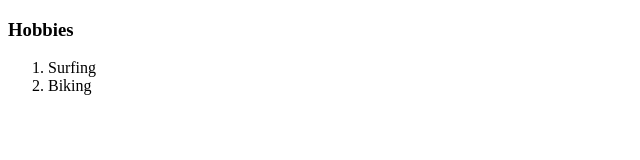
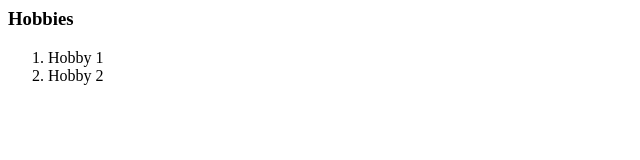
Before and after one commit to Paulk83/cv, a plain HTML site: page hobbies.html in a window 1280 px wide. Shown: the whole page, without its empty margins (0-640 px from the left). Drawn offline with Linux system fonts and the light colour scheme.

Commit message:
anonymize

```diff
--- a/hobbies.html
+++ b/hobbies.html
@@ -1,5 +1,4 @@
-<!DOCTYPE html>
-<html lang="en">
+<html>
   <head>
     <meta charset="UTF-8" />
     <meta http-equiv="X-UA-Compatible" content="IE=edge" />
@@ -9,8 +8,8 @@
   <body>
     <h3>Hobbies</h3>
     <ol>
-      <li>Surfing</li>
-      <li>Biking</li>
+      <li>Hobby 1</li>
+      <li>Hobby 2</li>
     </ol>
   </body>
 </html>
```
